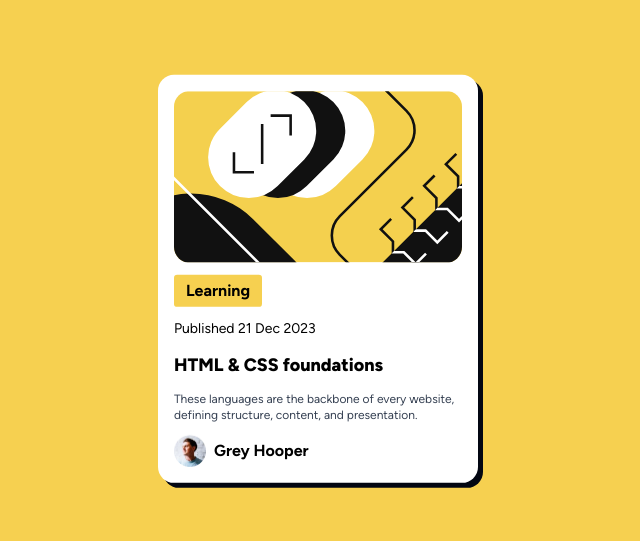
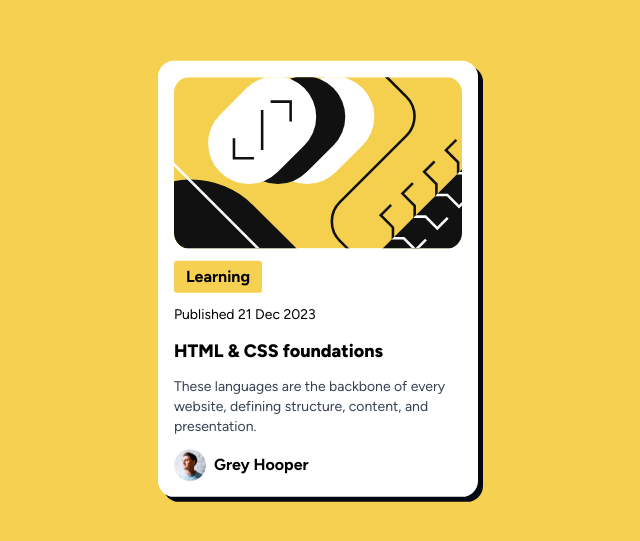
Before and after one commit to prayskey/blog-preview-card, a plain HTML site: page index.html in a window 1280 px wide. Shown: the part 121-662 px from the top of the page, without its empty margins (322-962 px from the left). Drawn offline with Linux system fonts and the light colour scheme.

Commit message:
make text responsive

```diff
--- a/index.html
+++ b/index.html
@@ -44,7 +44,7 @@
       </p>
       <p class="text-sm">Published 21 Dec 2023</p>
       <h2 class="text-lg font-extrabold">HTML & CSS foundations</h2>
-      <p class="text-xs text-gray-700">
+      <p class="text-xs md:text-sm text-gray-700">
         These languages are the backbone of every website, defining structure,
         content, and presentation.
       </p>
```
Also changed, not shown: src/output.css.
